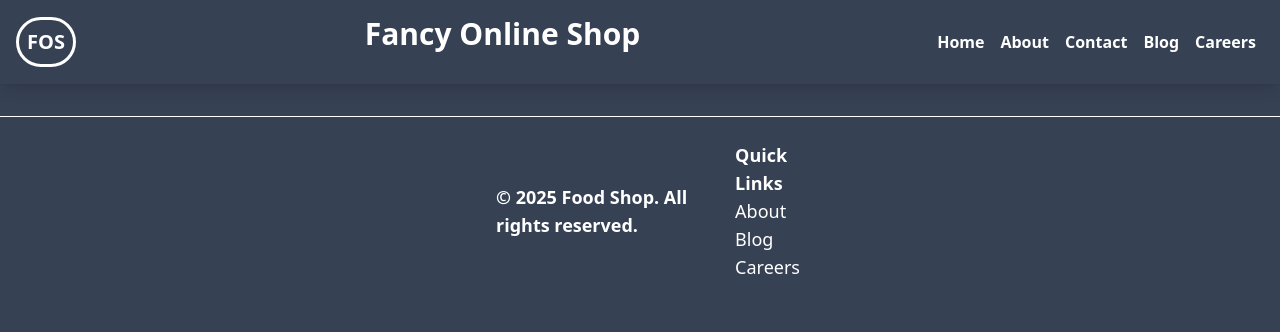
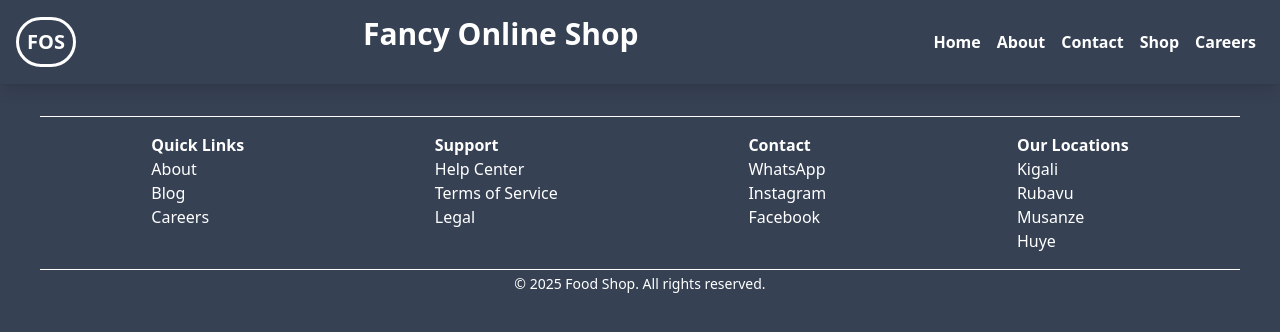
Before and after one commit to Osuald/online-shop, a React (Vite) app: page /about in a window 1280 px wide. Shown: the top 332 px of the page. Built offline with nearby package versions, Linux system fonts and the light colour scheme.

Commit message:
Improved cart display and persistent after refresh

```diff
--- a/src/components/Cart.jsx
+++ b/src/components/Cart.jsx
@@ -1,33 +1,54 @@
 import { FaXmark } from "react-icons/fa6";
 
-const Cart = ({ cartItems, onRemove, onClose }) => {
+const Cart = ({ cartItems, onRemove, onClose, onClearAll, itemsCount }) => {
   return (
-    <div className="fixed top-[15vh] h-fit right-4 z-50 flex flex-col border-3 rounded-lg  bg-gray-600">
+    <div className="fixed top-[15vh] h-fit right-4 z-50 flex flex-col border-3 rounded-2xl  bg-gray-600">
       <div className=" flex  flex-col max-h-[75vh] max-w-[25vw] overflow-y-auto gap-4 p-4">
+        <div className="flex justify-between">
+          <p>Your Cart ({itemsCount})</p>
           <button
             className="self-end cursor-pointer text-white hover:text-gray-300"
             onClick={onClose}
           >
             <FaXmark className="text-2xl" />
           </button>
+        </div>
+
         {cartItems.length === 0 ? (
+          <>
             <p>Your Cart is empty </p>
+          </>
         ) : (
           <>
-            <p>Your Cart ( {cartItems.length} )</p>
-            {cartItems.map((item) => (
+            {cartItems.map(
+              (item) =>
+                item.quantity > 0 && (
                   <div
                     key={item.title}
-                className="flex  border-2 rounded-lg p-2 items-center justify-between bg-gray-500"
+                    className="flex  border-1 rounded-lg p-2 items-center justify-between bg-gray-500"
                   >
-                <p className="mr-4">{item.title}</p>
+                    <p className="mr-4 text-sm">{item.title}</p>
                     <p className="mr-4">{item.quantity}</p>
                     <button
                       className="cursor-pointer bg-red-300 border-2 rounded-full p-1 hover:bg-red-400 hover:font-semibold"
                       onClick={() => onRemove(item)}
-                ></button>
+                    >
+                      <FaXmark />
+                    </button>
                   </div>
-            ))}
+                )
+            )}
+            <div className="flex justify-between ">
+              <button className="border-1 bg-gray-700 text-sm rounded-full hover:bg-gray-800 cursor-pointer font-bold p-2">
+                Checkout
+              </button>
+              <button
+                onClick={onClearAll}
+                className="border-1 bg-gray-700 text-sm rounded-full hover:bg-gray-800 font-semibold p-2 cursor-pointer"
+              >
+                Clear All
+              </button>
+            </div>
           </>
         )}
       </div>
--- a/src/components/CartIcon.jsx
+++ b/src/components/CartIcon.jsx
@@ -1,10 +1,13 @@
 import React from "react";
 import { FaCartShopping } from "react-icons/fa6";
 
-const CartIcon = () => {
+const CartIcon = ({ items }) => {
   return (
     <div className="fixed top-[15vh] right-4 border-1 p-2 rounded-full">
       <FaCartShopping className="text-3xl text-white hover:text-gray-300 cursor-pointer relative" />
+      <span className="absolute flex justify-center items-center top-0 right-0 translate-x-1/3 -translate-y-1/3 bg-green-500 text-white rounded-full p-1 w-5 h-5">
+        {items}
+      </span>
     </div>
   );
 };
--- a/src/components/Footer.jsx
+++ b/src/components/Footer.jsx
@@ -3,19 +3,47 @@ import { useState, useEffect } from "react";
 export default function Footer() {
   const [year, setYear] = useState(new Date().getFullYear());
   return (
-    <footer className="flex justify-between items-center gap-4 border-t px-16 mt-10 lg:px-120 py-6  text-white">
-      <div className="flex justify-center items-center p-4">
-        <p className="text-lg font-semibold">
-          &copy; {year} Food Shop. All rights reserved.
-        </p>
+    <footer className="flex flex-col px-10 mt-10 text-white">
+      <hr />
+      <div className="flex justify-around p-4">
+        <div className="">
+          <p className="font-bold ">Quick Links</p>
+          <ul>
+            <li>About</li>
+            <li>Blog</li>
+            <li>Careers</li>
+          </ul>
+        </div>
+        <div>
+          <p className="font-bold ">Support</p>
+          <ul>
+            <li>Help Center</li>
+            <li>Terms of Service</li>
+            <li>Legal</li>
+          </ul>
+        </div>
+        <div>
+          <p className="font-bold ">Contact</p>
+          <ul>
+            <li>WhatsApp</li>
+            <li>Instagram</li>
+            <li>Facebook</li>
+          </ul>
+        </div>
+        <div>
+          <p className="font-bold ">Our Locations</p>
+          <ul>
+            <li>Kigali</li>
+            <li>Rubavu</li>
+            <li>Musanze</li>
+            <li>Huye</li>
+          </ul>
+        </div>
       </div>
-      <div className="text-lg">
-        <p className="font-bold ">Quick Links</p>
-        <ul>
-          <li>About</li>
-          <li>Blog</li>
-          <li>Careers</li>
-        </ul>
+
+      <hr />
+      <div className="flex items-center p-1 justify-center">
+        <p className="text-sm">&copy; {year} Food Shop. All rights reserved.</p>
       </div>
     </footer>
   );
--- a/src/components/Navbar.jsx
+++ b/src/components/Navbar.jsx
@@ -1,10 +1,10 @@
 import { Link } from "react-router-dom";
 const menuBar = [
-  { name: "Home", link: "/" },
-  { name: "About", link: "/about" },
-  { name: "Contact", link: "/contact" },
-  { name: "Blog", link: "/blog" },
-  { name: "Careers", link: "/career" },
+  { name: "Home", id: 1, link: "/" },
+  { name: "About", id: 2, link: "/about" },
+  { name: "Contact", id: 3, link: "/contact" },
+  { name: "Shop", id: 4, link: "/shop" },
+  { name: "Careers", id: 5, link: "/career" },
 ];
 
 const Navbar = ({ title }) => {
@@ -19,7 +19,7 @@ const Navbar = ({ title }) => {
       <div>
         {menuBar.map((item) => (
           <span
-            key={item}
+            key={item.id}
             className="mx-2 cursor-pointer font-semibold hover:text-gray-500"
           >
             <Link to={item.link}>{item.name}</Link>
--- a/src/pages/Home.jsx
+++ b/src/pages/Home.jsx
@@ -1,19 +1,39 @@
-// src/pages/Home.jsx
 import { useState, useEffect } from "react";
 import CircularLoadingIndicator from "../components/CircularLoadingIndicator";
-import Cart from "../components/cart";
+import Cart from "../components/Cart";
 import RevealOnScroll from "../components/RevealOnScroll";
 import CartIcon from "../components/CartIcon";
 import { FaPlus, FaMinus, FaShoppingCart } from "react-icons/fa";
-import { FaXmark } from "react-icons/fa6";
 
 export default function Home() {
-  const [cartItems, setCartItems] = useState([]);
+  const [cartItems, setCartItems] = useState(() => {
+    const saved = sessionStorage.getItem("cartItems");
+    return saved ? JSON.parse(saved) : [];
+  });
   const [isLoading, setIsLoading] = useState(true);
   const [isCartOpen, setIsCartOpen] = useState(false);
   const [images, setImages] = useState([]);
 
-  // Add item (or increase quantity if already in cart)
+  // derived count
+  const itemsCount = cartItems.reduce(
+    (total, item) => total + item.quantity,
+    0
+  );
+
+  // Load cart from sessionStorage at mount
+  useEffect(() => {
+    const savedCart = sessionStorage.getItem("cartItems");
+    if (savedCart) {
+      setCartItems(JSON.parse(savedCart));
+    }
+  }, []);
+
+  // Save cart to sessionStorage whenever it changes
+  useEffect(() => {
+    sessionStorage.setItem("cartItems", JSON.stringify(cartItems));
+  }, [cartItems]);
+
+  // Add item (or increase quantity if exists)
   const handleOrder = (img) => {
     setCartItems((prevItems) => {
       const existing = prevItems.find((item) => item.title === img.title);
@@ -28,20 +48,26 @@ export default function Home() {
     });
   };
 
-  // Decrease quantity or remove if reaches 0
+  // Decrease or remove
   const handleDecrease = (img) => {
-    setCartItems((prevItems) => {
-      return prevItems
+    setCartItems((prevItems) =>
+      prevItems
         .map((item) =>
           item.title === img.title
             ? { ...item, quantity: item.quantity - 1 }
             : item
         )
-        .filter((item) => item.quantity > 0); // remove if 0
-    });
+        .filter((item) => item.quantity > 0)
+    );
   };
 
-  // Fetch users (menu items)
+  const handleRemove = (img) => {
+    setCartItems((prevItems) =>
+      prevItems.filter((item) => item.title !== img.title)
+    );
+  };
+
+  // Fetch products
   useEffect(() => {
     const fetchData = async () => {
       try {
@@ -68,41 +94,38 @@ export default function Home() {
   }
 
   return (
-    <div className="relative text-white p-10 top-20 text-center ">
+    <div className="relative text-white p-10 top-20 text-center">
       {!isCartOpen && (
         <div
           onClick={() => setIsCartOpen(!isCartOpen)}
-          className="absolute top-4 right-4"
+          className="absolute top-4 right-4 cursor-pointer"
         >
-          <CartIcon />
+          <CartIcon items={itemsCount} />
         </div>
       )}
 
-      <div>
-        <h1 className="text-2xl font-bold mb-8">Discover Our Menu</h1>
-      </div>
+      <h1 className="text-2xl font-bold mb-8">Discover Our Menu</h1>
 
-      <div className="flex justify-center gap-8 items-center mb-4 flex-wrap">
+      {/* Product grid */}
+      <div className="flex w-[1200px] max-w-full justify-center gap-8 items-center mb-4 flex-wrap">
         {images.map((img, i) => {
           const cartItem = cartItems.find((item) => item.title === img.title);
           return (
-            <RevealOnScroll key={img.id || img.name} custom={i}>
-              <div
-                key={img.id}
-                className="bg-cover bg-center p-4 rounded-lg bg-gray-800 shadow-xl flex flex-col justify-between"
-              >
+            <RevealOnScroll key={img.id || img.title} custom={i}>
+              <div className="bg-cover bg-center p-4 rounded-lg w-[200px] max-w-full bg-gray-800 shadow-xl cursor-pointer hover:scale-103 transition duration-200 flex flex-col justify-between">
                 <div className="relative z-10">
                   <p>{img.title}</p>
                 </div>
                 <div>
-                  <img src={img.thumbnail} alt="Product image" />
+                  <img src={img.thumbnail} alt={img.title} />
                 </div>
+
                 {/* Order Button / Quantity Controls */}
                 {cartItem ? (
                   <div className="flex items-center justify-center gap-2 bg-gray-800 rounded-2xl py-2">
                     <button
                       onClick={() => handleDecrease(img)}
-                      className=" cursor-pointer px-1 py-1 border-1 bg-gray-700 rounded-full hover:bg-gray-800"
+                      className="cursor-pointer px-1 py-1 border-1 bg-gray-700 rounded-full hover:bg-gray-800"
                     >
                       <FaMinus />
                     </button>
@@ -117,7 +140,7 @@ export default function Home() {
                 ) : (
                   <button
                     onClick={() => handleOrder(img)}
-                    className="flex items-center justify-center gap-2 py-2 cursor-pointer font-semibold text-white bg-gray-800 rounded-2xl shadow-lg hover:bg-gray-900"
+                    className="flex items-center justify-center gap-2 py-2 cursor-pointer font-semibold text-white bg-gray-700 rounded-2xl shadow-lg hover:bg-gray-900"
                   >
                     <FaShoppingCart /> Add to Cart
                   </button>
@@ -127,14 +150,16 @@ export default function Home() {
           );
         })}
       </div>
-      {}
 
+      {/* Cart */}
       {isCartOpen && (
-        <div className="flex flex-col items-center justify-center right-0 bg-gray-700 rounded-lg ">
+        <div className="flex flex-col items-center justify-center right-0 bg-gray-700 rounded-lg">
           <Cart
             cartItems={cartItems}
-            onRemove={handleDecrease}
+            onRemove={handleRemove}
             onClose={() => setIsCartOpen(false)}
+            onClearAll={() => setCartItems([])}
+            itemsCount={itemsCount}
           />
         </div>
       )}
```
Lines whose indentation alone changed are shown as unchanged.
